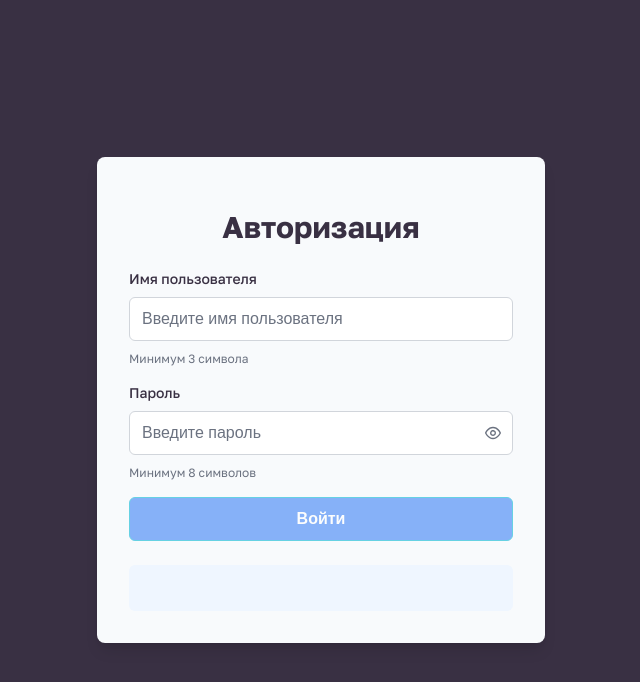
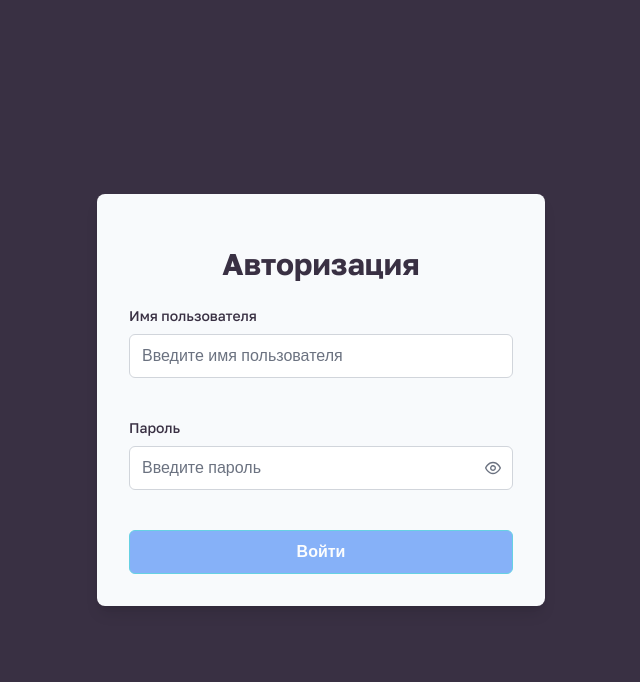
Before and after one commit to housesaroma/udv-team-map, a React (Vite) app: page /login in a window 1280 px wide. Shown: the top 682 px of the page, without its empty margins (319-959 px from the left). Built offline with nearby package versions, Linux system fonts and the light colour scheme; a web font is replaced by a local one.

Commit message:
fix: fix ui on login

```diff
--- a/src/pages/LoginPage.tsx
+++ b/src/pages/LoginPage.tsx
@@ -97,7 +97,7 @@ const LoginPage: React.FC = () => {
                   errors.username ? "text-red-600" : "text-gray-500"
                 }`}
               >
-                {errors.username?.message ?? usernameHint}
+                {errors.username?.message ?? <></>}
               </small>
             </div>
           </div>
@@ -138,7 +138,7 @@ const LoginPage: React.FC = () => {
                   errors.password ? "text-red-600" : "text-gray-500"
                 }`}
               >
-                {errors.password?.message ?? passwordHint}
+                {errors.password?.message ?? <></>}
               </small>
             </div>
           </div>
@@ -158,9 +158,10 @@ const LoginPage: React.FC = () => {
           />
         </form>
 
-        <div className="mt-6 bg-blue-50 border border-blue-200 rounded-md p-4">
-          <p className="text-blue-700 text-sm font-golos mb-2"></p>
-          {USE_MOCK_DATA ? (
+        {USE_MOCK_DATA ? (
+          <div className="mt-6 bg-blue-50 border border-blue-200 rounded-md p-4">
+            <p className="text-blue-700 text-sm font-golos mb-2"></p>
+
             <>
               <strong>Тестовые данные:</strong>
               <p className="text-blue-600 text-xs font-golos">
@@ -176,10 +177,10 @@ const LoginPage: React.FC = () => {
                 Пароль для всех: password123
               </p>
             </>
-          ) : (
-            <></>
-          )}
-        </div>
+          </div>
+        ) : (
+          <></>
+        )}
       </div>
     </div>
   );
```
